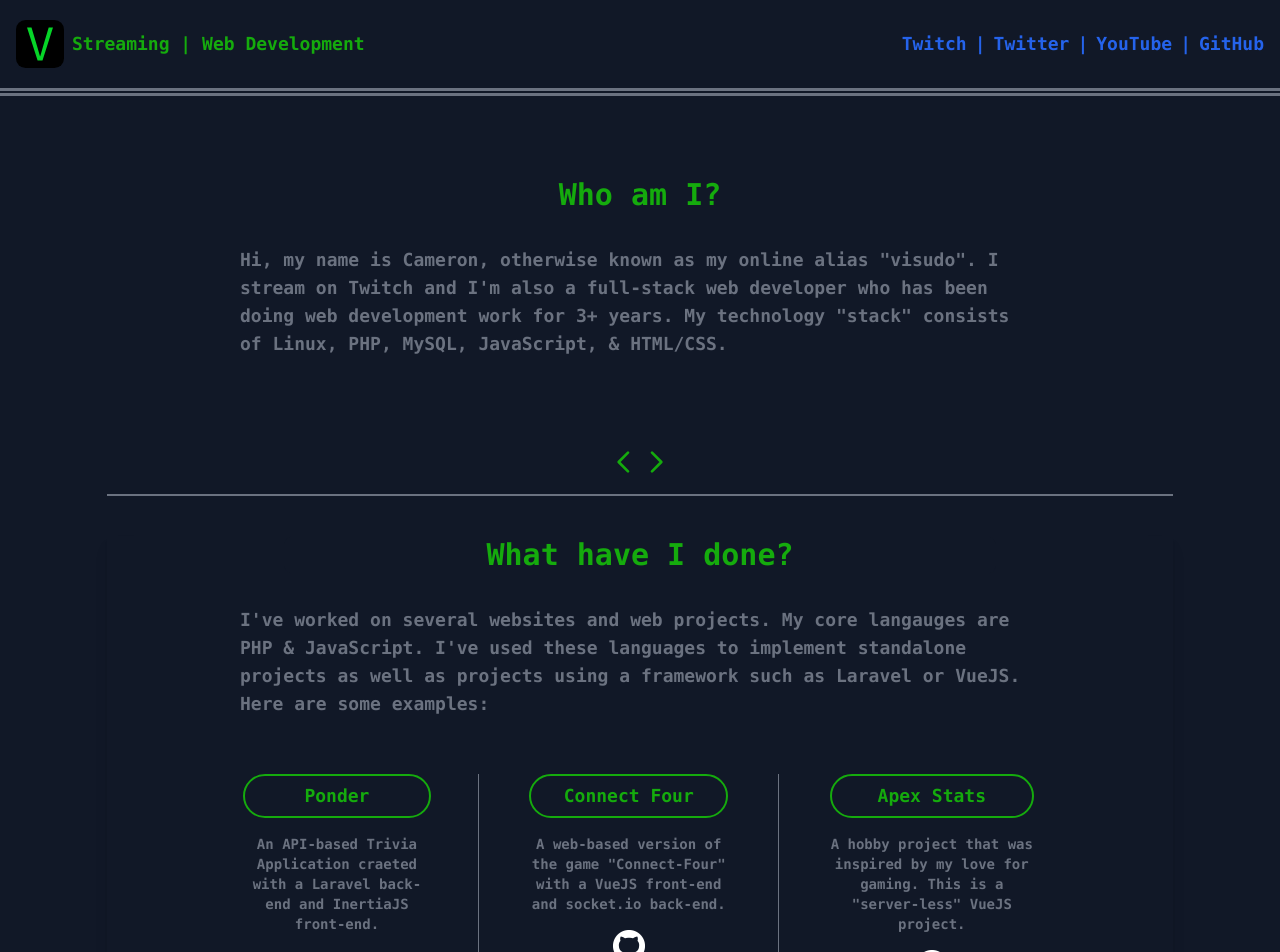
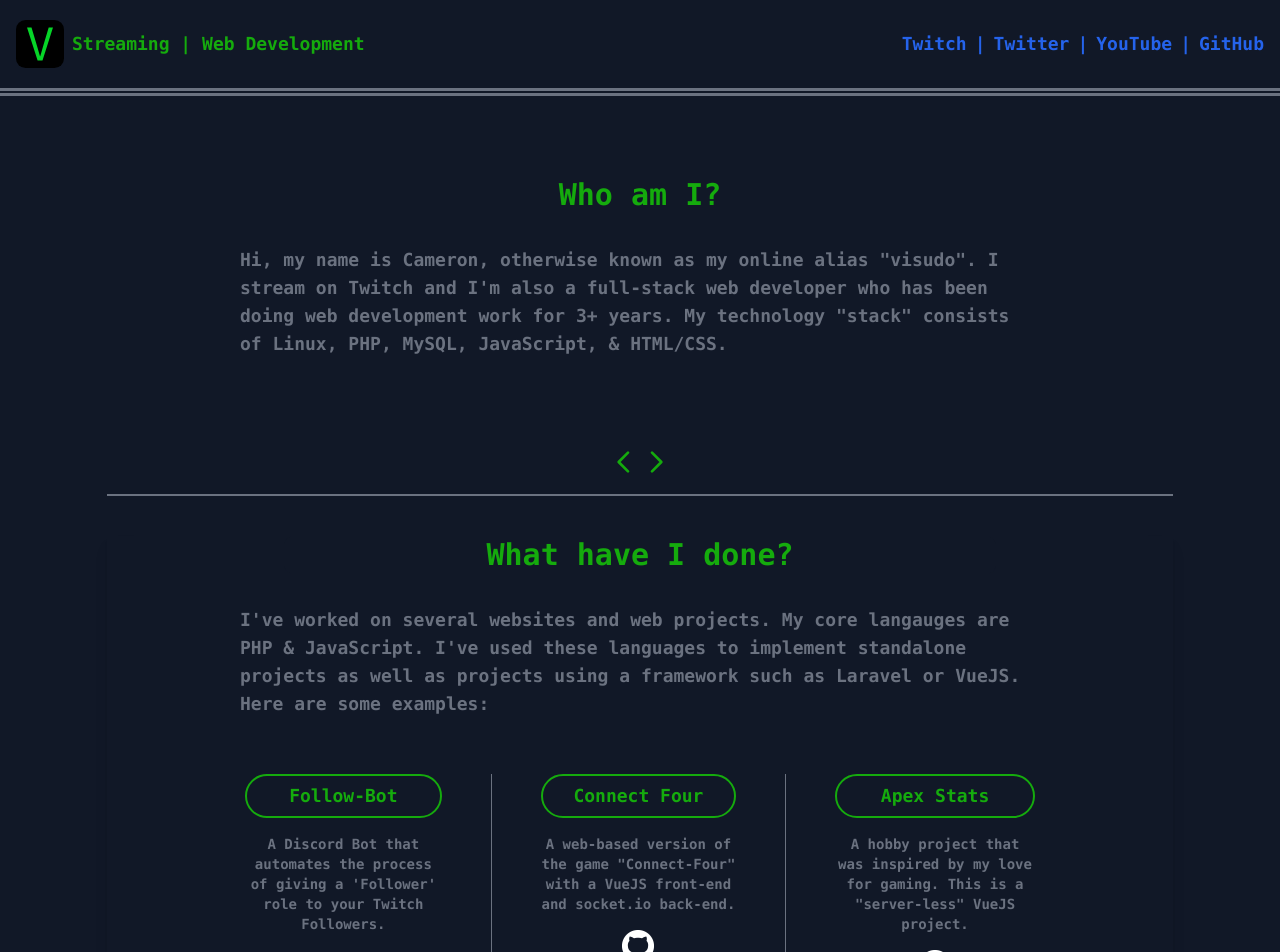
Before and after one commit to visudo20179C/portfolio, a Nuxt app: page / in a window 1280 px wide. Shown: the top 952 px of the page. Built offline with nearby package versions, Linux system fonts and the light colour scheme; no server answers.

Commit message:
adds internal link to follow-bot page

```diff
--- a/components/Main.vue
+++ b/components/Main.vue
@@ -47,7 +47,7 @@
 					I've worked on several websites and web projects. My core langauges are PHP &amp; JavaScript. I've used these languages to implement standalone projects as well as projects using a framework such as Laravel or VueJS. Here are some examples:
 				</div>
 				<div class="text-left ml-2 w-5/6 ml-auto mr-auto text-sm mb-12 pt-8 flex flex-col justify-evenly divide-x divide-gray-900 lg:flex-row lg:divide-gray-500">
-					<div class="flex flex-col mb-4 lg:mb-0"><a href="https://staging.ponder-app.org/" target="_blank" class="w-2/3 ml-auto mr-auto text-visudo-green text-center border-2 rounded-full py-1.5 px-3 border-visudo-green text-sm font-black hover:text-visudo-blue hover:border-visudo-blue transition duration-500 ease-in-out transform hover:-translate-y-1 hover:scale-60 text-lg">Ponder</a><div class="w-2/3 m-auto mt-4 mb-4 text-center">An API-based Trivia Application craeted with a Laravel back-end and InertiaJS front-end.</div></div>
+					<div class="flex flex-col mb-4 lg:mb-0"><a href="https://visudo.me/follow-bot" target="_blank" class="w-2/3 ml-auto mr-auto text-visudo-green text-center border-2 rounded-full py-1.5 px-3 border-visudo-green text-sm font-black hover:text-visudo-blue hover:border-visudo-blue transition duration-500 ease-in-out transform hover:-translate-y-1 hover:scale-60 text-lg">Follow-Bot</a><div class="w-2/3 m-auto mt-4 mb-4 text-center">A Discord Bot that automates the process of giving a 'Follower' role to your Twitch Followers.</div></div>
 					<div class="flex flex-col mb-4 lg:mb-0"><a href="https://connect-four.visudo.me/" target="_blank" class="w-2/3 ml-auto mr-auto text-visudo-green text-center border-2 rounded-full py-1.5 px-3 border-visudo-green text-sm font-black hover:text-visudo-blue hover:border-visudo-blue transition duration-500 ease-in-out transform hover:-translate-y-1 hover:scale-60 text-lg">Connect Four</a><div class="w-2/3 m-auto mt-4 mb-4 text-center">A web-based version of the game "Connect-Four" with a VueJS front-end and socket.io back-end.<a href="https://github.com/visudo20179C/connect-four" target="_blank"><img src="../static/GitHub-Mark-Light-32px.png" class="m-auto mt-4"/></a></div></div>
 					<div class="flex flex-col"><a href="https://apex-stats.visudo.me/" target="_blank" class="w-2/3 ml-auto mr-auto text-visudo-green text-center border-2 rounded-full py-1.5 px-3 border-visudo-green text-sm font-black hover:text-visudo-blue hover:border-visudo-blue transition duration-500 ease-in-out transform hover:-translate-y-1 hover:scale-60 text-lg">Apex Stats</a><div class="w-2/3 m-auto mt-4 text-center">A hobby project that was inspired by my love for gaming. This is a "server-less" VueJS project.<a href="https://github.com/visudo20179C/apex-player-stats" target="_blank"><img src="../static/GitHub-Mark-Light-32px.png" class="m-auto mt-4"/></a></div></div>
 				</div>
```
